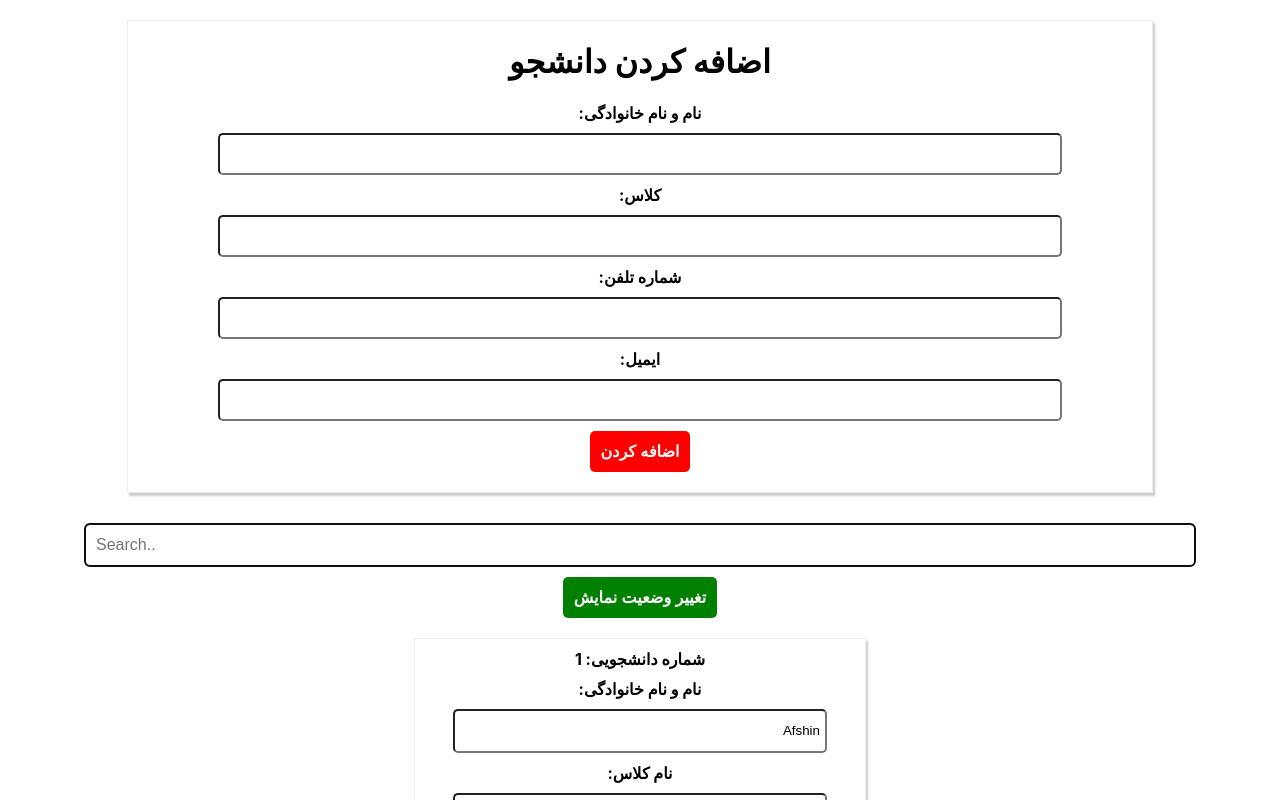
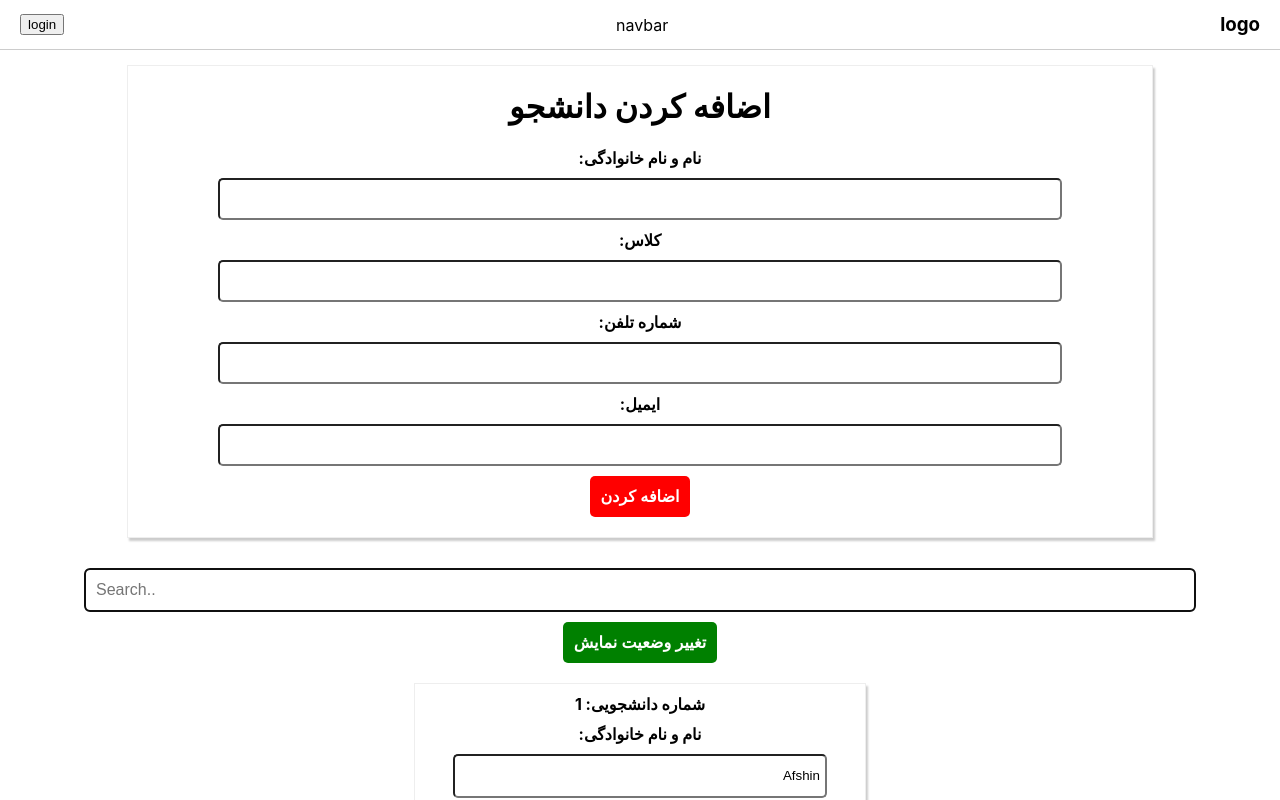
Before and after one commit to afshin4460/reactapp.ir-part4, a React (Create React App) app: page / in a window 1280 px wide. Shown: the top 800 px of the page. Built offline with nearby package versions, Linux system fonts and the light colour scheme; the HTML template or start-up script is replaced by a standard one.

Commit message:
adding toolbar

```diff
--- a/src/App.jsx
+++ b/src/App.jsx
@@ -3,6 +3,7 @@ import './App.css';
 import Students from './components/students/students';
 import Button from './components/ui/button/button';
 import NewStudent from './components/students/student/newStudent/newStudents';
+import Toolbar from './containers/header/toolbar/toolbar';
 
 function App() {
     const [studentsState, setStudents] = useState([
@@ -85,6 +86,7 @@ function App() {
     };
     return (
         <div className='App'>
+            <Toolbar />
             <NewStudent
                 studentName={studentName}
                 studentClass={studentClass}
--- a/src/components/students/student/newStudent/newStudent.css
+++ b/src/components/students/student/newStudent/newStudent.css
@@ -5,6 +5,7 @@
     border: 1px solid #eee;
     box-shadow: 2px 3px 2px #ccc;
     padding-bottom: 10px;
+    margin-top: 65px;
 }
 .newStudent label {
     display: block;
--- /dev/null
+++ b/src/containers/header/toolbar/toolbar.css
@@ -0,0 +1,16 @@
+.toolbar {
+    height: 50px;
+    width: 100%;
+    background-color: #fff;
+    border-bottom: 1px solid #ccc;
+    position: fixed;
+    top: 0;
+    left: 0;
+    z-index: 90;
+    display: flex;
+    justify-content: space-between;
+    align-items: center;
+    direction: rtl;
+    padding: 0 20px;
+    box-sizing: border-box;
+}
--- /dev/null
+++ b/src/containers/header/toolbar/toolbar.jsx
@@ -0,0 +1,14 @@
+import React from 'react';
+import './toolbar.css';
+
+function Toolbar() {
+    return (
+        <header className="toolbar">
+            <h3>logo</h3>
+            <nav>navbar</nav>
+            <button>login</button>
+        </header>
+    );
+}
+
+export default Toolbar;
```
